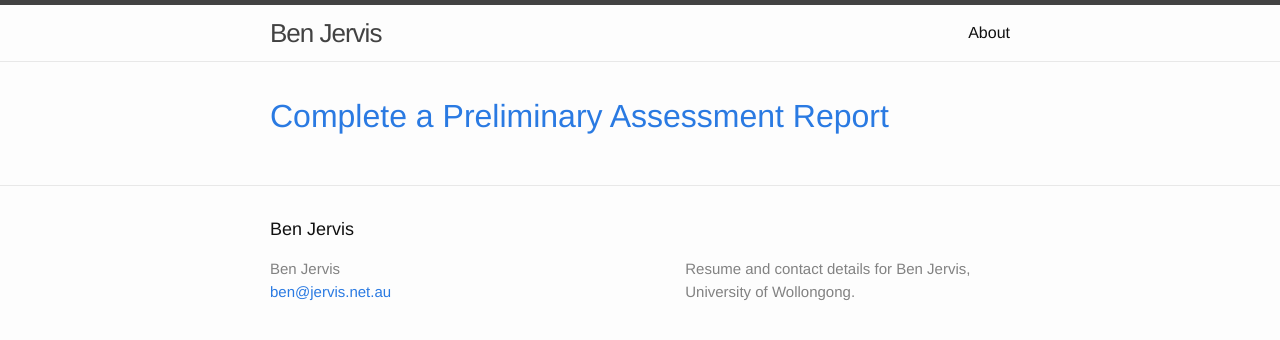
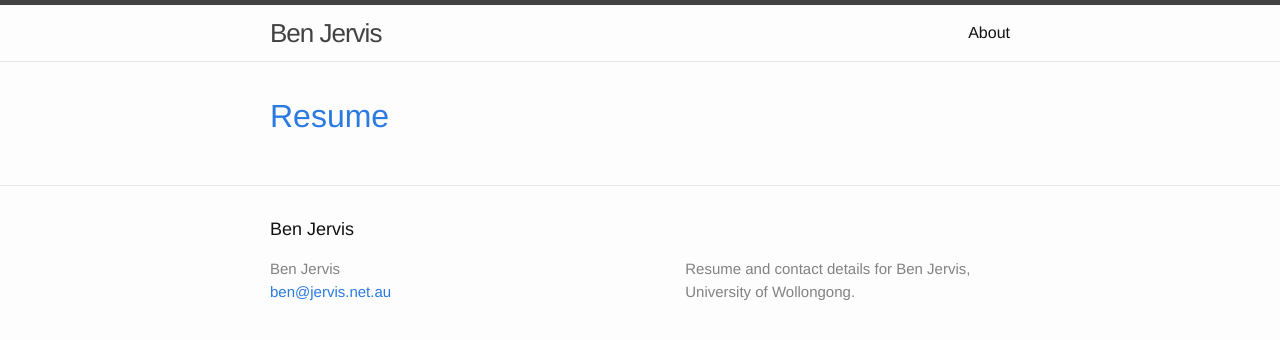
Before and after one commit to ben-jervis-old/benJervis.github.io, a Jekyll site: the page built from index.html, in a window 1280 px wide. Shown: the top 340 px of the page. Built offline with Jekyll 4.4.1, drawn with Linux system fonts in a browser that asks for light colours.

Commit message:
Update index.html

```diff
--- a/index.html
+++ b/index.html
@@ -17,6 +17,6 @@ layout: default
       </li>
     {% endfor %}
   </ul> -->
-  <h1><a href="/prelimassessment.html">Complete a Preliminary Assessment Report</a></h1>
+  <h1><a href="/resume/index.html">Resume</a></h1>
 
 </div>
```
